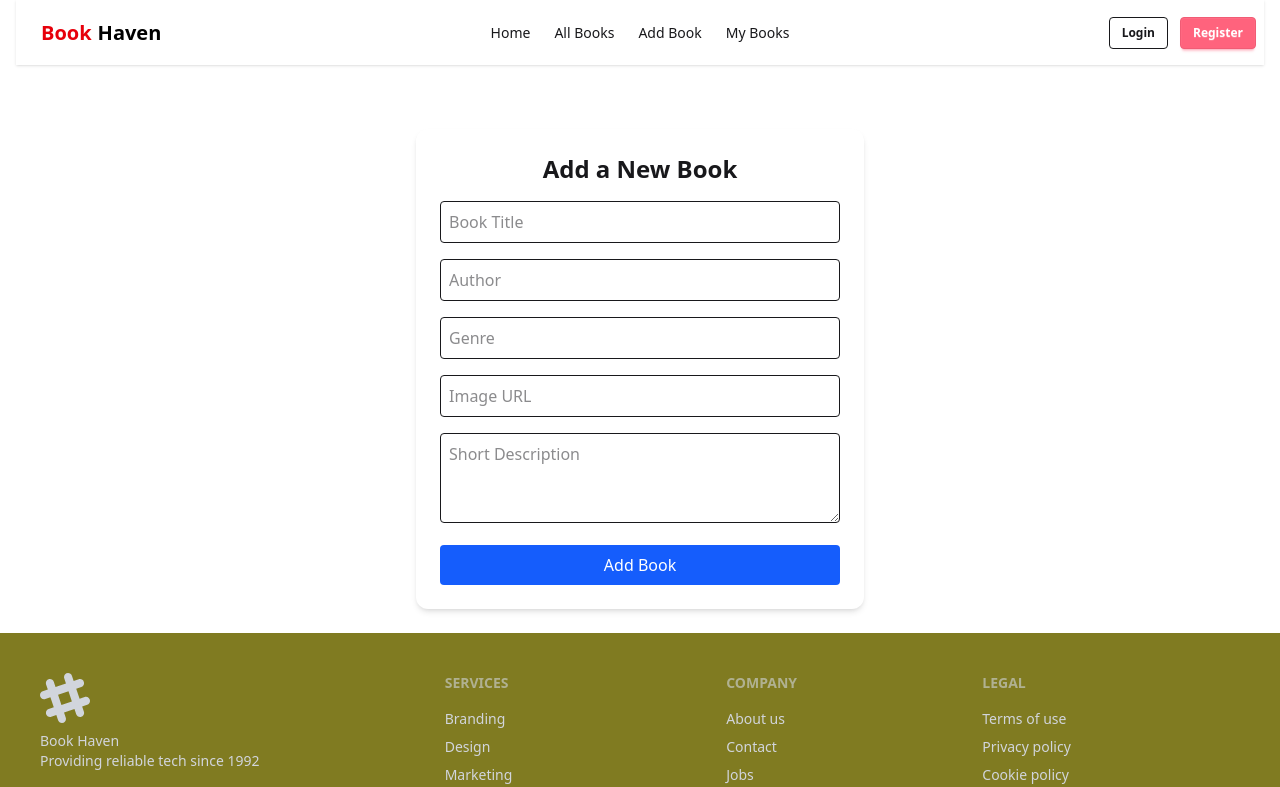
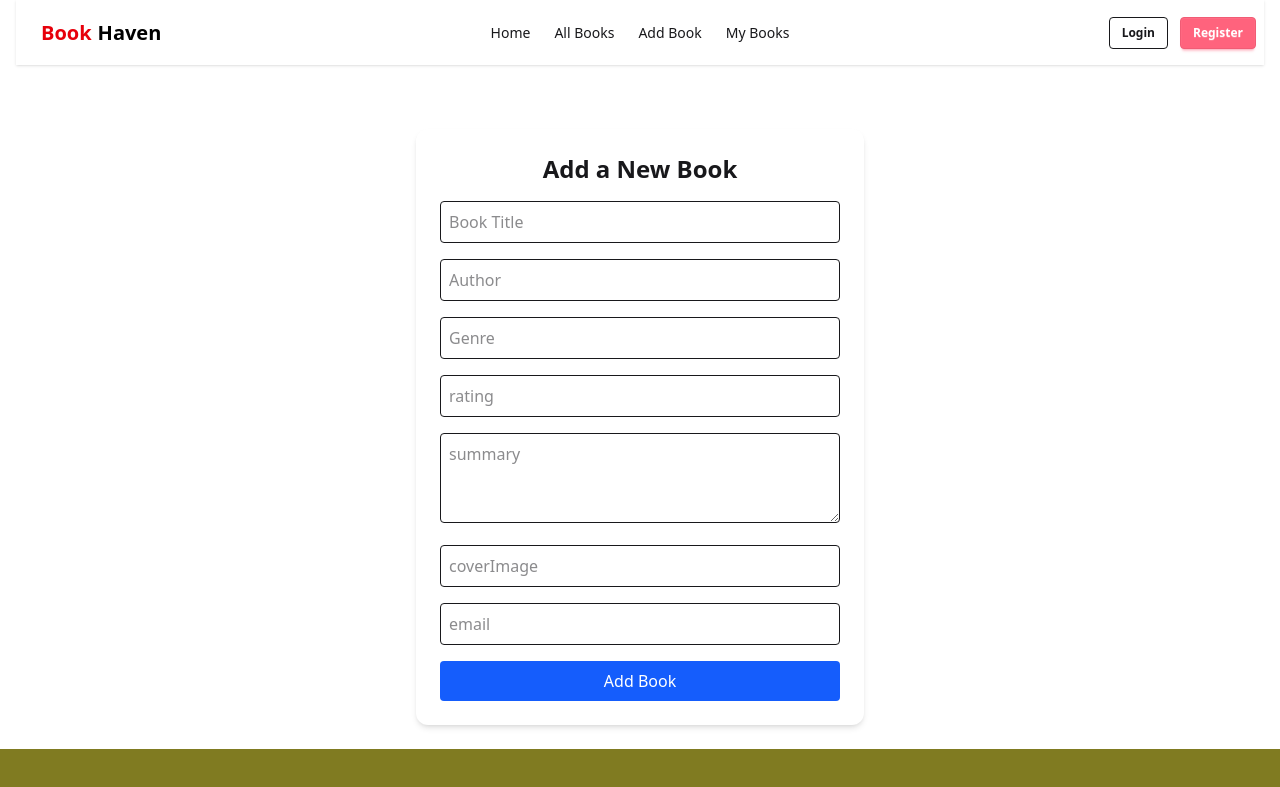
Before and after one commit to Purba-M/Book-haven-client, a React (Vite) app: page /add-book in a window 1280 px wide. Shown: the top 787 px of the page. Built offline with nearby package versions, Linux system fonts and the light colour scheme; no server answers.

Commit message:
add-books

```diff
--- /dev/null
+++ b/src/layouts/ErrorLayout.jsx
@@ -0,0 +1,25 @@
+import React from "react";
+
+import page from '../assests/error.png'
+
+const ErrorLayout = () => {
+  return (
+     <div className="flex flex-col justify-center items-center min-h-screen bg-gradient-to-br from-pink-100 via-yellow-100 to-blue-100 text-center">
+      <img src={page} alt="404 Illustration" className="w-full max-w-[700px] h-auto mb-6 drop-shadow-lg animate-bounce-slow"/>
+
+      <h1 className="text-4xl md:text-5xl font-extrabold text-pink-600 mb-2">
+        Oops! Page Not Found
+      </h1>
+      <p className="text-gray-700 text-lg mb-6">
+        Looks like you took a wrong turn. Let’s get you back to the fun!
+      </p>
+
+      {/* Go Home */}
+      <a href="/" className="px-8 py-3 bg-pink-500 hover:bg-pink-600 text-white font-semibold rounded-full shadow-md hover:shadow-pink-300 transition-all">
+        Back to Home
+      </a>
+    </div>
+  );
+};
+
+export default ErrorLayout;
--- /dev/null
+++ b/src/pages/ErrorPage.jsx
@@ -0,0 +1,14 @@
+
+import React from "react";
+import page from '../assets/error.png'
+
+const ErrorPage = () => {
+  return (
+    <div className="flex flex-col items-center justify-center min-h-screen bg-base-200">
+      <img src={page} className="h-[50vh] w-auto object-contain"></img>
+
+    </div>
+  );
+};
+
+export default ErrorPage;
--- a/src/pages/books/AddBooks.jsx
+++ b/src/pages/books/AddBooks.jsx
@@ -1,12 +1,14 @@
 import React, { useState } from "react";
 
-const AddBooks=()=>{
+const AddBooks = () => {
   const [formData, setFormData] = useState({
-    title:"",
-    author:"",
-    genre:"",
-    image:"",
-    description:"",
+    title: "",
+    author: "",
+    genre: "",
+    rating: "",
+    summary: "",
+    coverImage: "",
+    userEmail: "",
   });
 
   const handleChange = (e) => {
@@ -29,8 +31,10 @@ const AddBooks=()=>{
           title: "",
           author: "",
           genre: "",
-          image: "",
-          description: "",
+          rating: "",
+          summary: "",
+          coverImage: "",
+          userEmail: "",
         });
       } else {
         alert("❌ Failed to add book.");
@@ -43,7 +47,9 @@ const AddBooks=()=>{
 
   return (
     <div className="max-w-md mx-auto p-6 bg-white rounded-xl shadow-md mt-10">
-      <h2 className="text-2xl font-semibold mb-4 text-center">Add a New Book</h2>
+      <h2 className="text-2xl font-semibold mb-4 text-center">
+        Add a New Book
+      </h2>
 
       <form onSubmit={handleSubmit} className="space-y-4">
         <input
@@ -74,24 +80,43 @@ const AddBooks=()=>{
           onChange={handleChange}
           className="w-full p-2 border rounded"
         />
+        <input
+          type="number"
+          name="rating"
+          placeholder="rating"
+          value={formData.rating}
+          onChange={handleChange}
+          className="w-full p-2 border rounded"
+        />
+         <textarea
+          type="text"
+          name="summary"
+          placeholder="summary"
+          value={formData.summary}
+          onChange={handleChange}
+          className="w-full p-2 border rounded"
+          rows='3'
+        />
 
         <input
           type="text"
-          name="image"
-          placeholder="Image URL"
-          value={formData.image}
+          name="coverImage"
+          placeholder="coverImage"
+          value={formData.coverImage}
           onChange={handleChange}
           className="w-full p-2 border rounded"
         />
 
-        <textarea
-          name="description"
-          placeholder="Short Description"
-          value={formData.description}
+
+        <input
+          type="text"
+          name="email"
+          placeholder="email"
+          value={formData.email}
           onChange={handleChange}
           className="w-full p-2 border rounded"
-          rows="3"
-        ></textarea>
+        />
+
 
         <button
           type="submit"
--- a/src/pages/books/Allbooks.jsx
+++ b/src/pages/books/Allbooks.jsx
@@ -1,8 +1,56 @@
-import React from 'react';
+import React, { useEffect, useState } from 'react';
+import { Navigate, useNavigate } from 'react-router';
 
 const Allbooks = () => {
+    const[books,setBooks]=useState([])
+    const navigate=useNavigate()
+
+    //fecthing
+    useEffect(()=>{
+        fetch('http://localhost:5000/all-books')
+        .then(res=>res.json())
+        .then(data=>setBooks(data))
+        .catch((e)=>{
+            console.log('error fetching books',e)
+        })
+    },[])
     return (
         <div>
+            <h2>All Books</h2>
+           <div>
+            <table>
+                <thead>
+            <tr className="bg-gray-100 text-gray-700">
+              <th className="py-2 px-4 border-b text-left">#</th>
+              <th className="py-2 px-4 border-b text-left">Book Name</th>
+              <th className="py-2 px-4 border-b text-left">Author</th>
+              <th className="py-2 px-4 border-b text-left">Genre</th>
+              <th className="py-2 px-4 border-b text-left">Rating</th>
+              <th className="py-2 px-4 border-b text-left">Action</th>
+            </tr>
+          </thead>
+          <tbody>
+            {books.map((book, index) => (
+              <tr key={book._id} className="hover:bg-gray-50">
+                <td className="py-2 px-4 border-b">{index + 1}</td>
+                <td className="py-2 px-4 border-b">{book.title}</td>
+                <td className="py-2 px-4 border-b">{book.author}</td>
+                <td className="py-2 px-4 border-b">{book.genre}</td>
+                <td className="py-2 px-4 border-b">{book.rating || "N/A"}</td>
+                <td className="py-2 px-4 border-b">
+                  <button
+                    onClick={() => navigate(`/book-details/${book._id}`)}
+                    className="bg-blue-500 hover:bg-blue-600 text-white px-3 py-1 rounded"
+                  >
+                    View Details
+                  </button>
+                </td>
+              </tr>
+            ))}
+          </tbody>
+            </table>
+           </div>
+
 
         </div>
     );
--- a/src/routes/Router.jsx
+++ b/src/routes/Router.jsx
@@ -7,11 +7,14 @@ import Mybooks from "../pages/books/Mybooks";
 import Login from "../pages/auth/Login";
 import Registration from "../pages/auth/Regstration";
 import Authlayout from "../layouts/AuthLayout";
+import ErrorLayout from "../layouts/ErrorLayout";
+import Bookdetails from "../pages/books/Bookdetails";
 
 const router=createBrowserRouter([
     {
         path:'/',
         element:<MainLayout></MainLayout>,
+        errorElement:<ErrorLayout></ErrorLayout>,
         children:[
             {
                 path:'/',
@@ -28,6 +31,10 @@ const router=createBrowserRouter([
             {
                 path:'/my-books',
                 element:<Mybooks></Mybooks>
+            },
+            {
+                path:'/book-details/:id',
+                element:<Bookdetails></Bookdetails>
             }
         ]
 
```
Also changed, not shown: src/assests/error.png (added).
